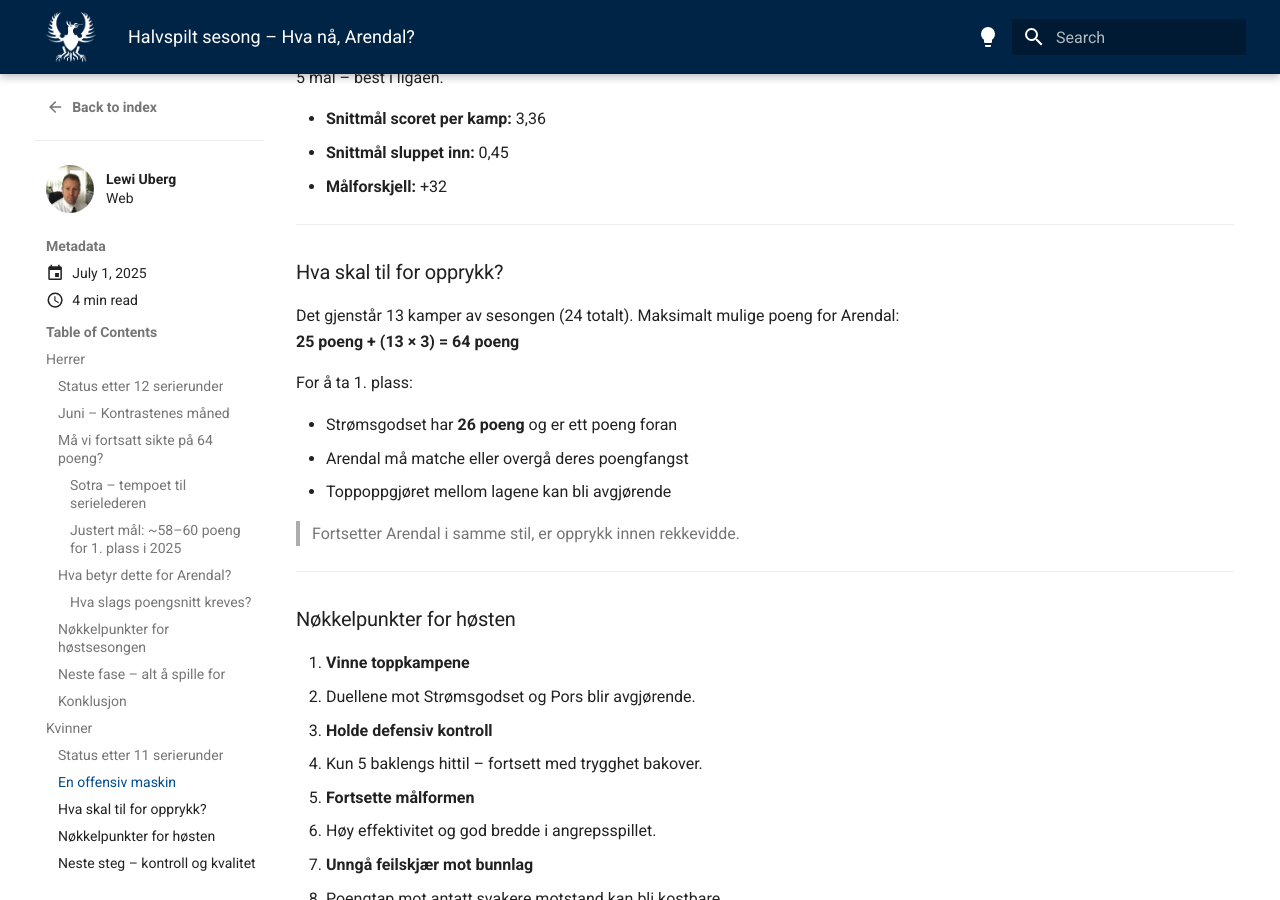
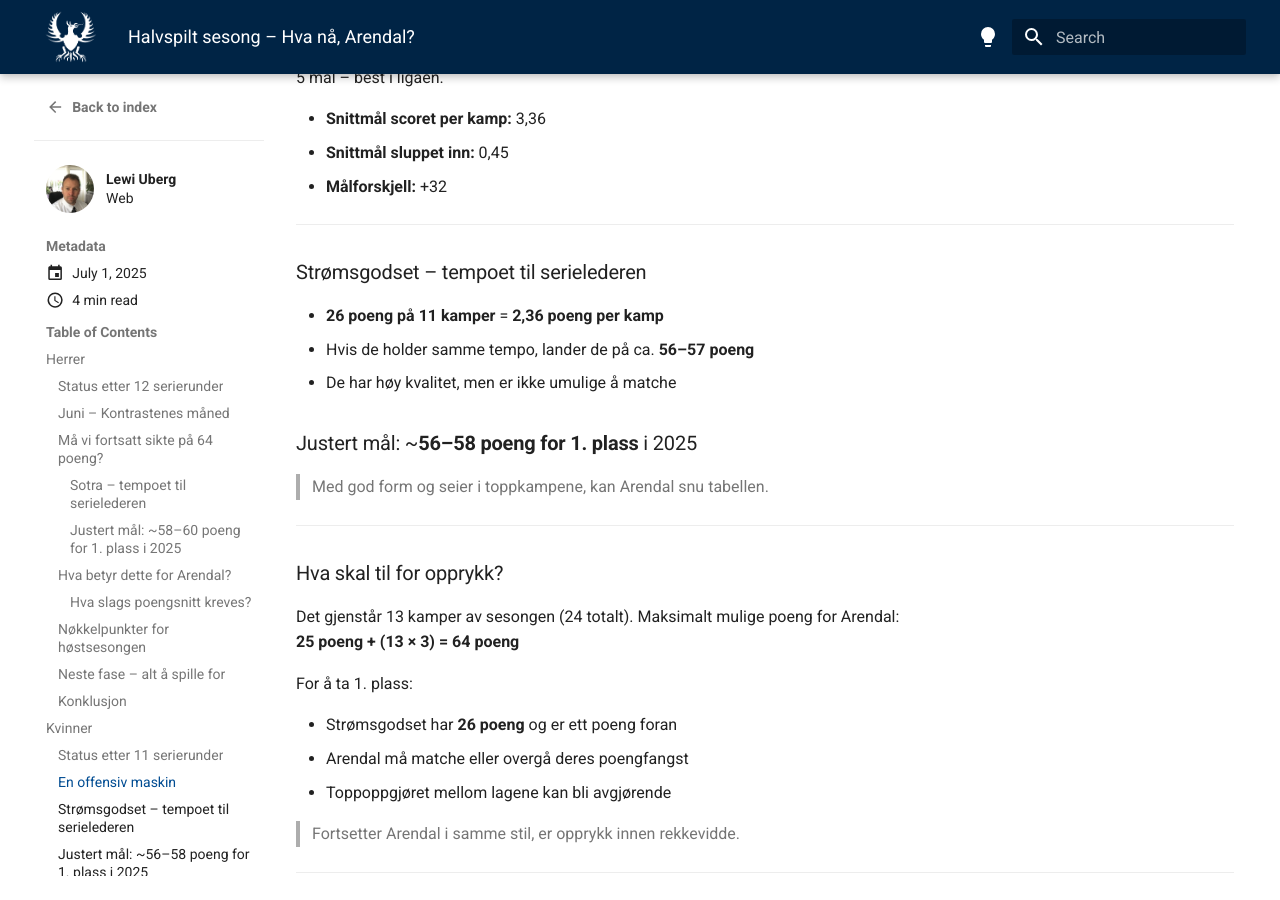
Before and after one commit to lewiuberg/forza-arendal, an MkDocs documentation site: the page built from docs/blog/posts/2025-07-01.md, in a window 1280 px wide and 900 px high, scrolled down 3582 px. Built offline with MkDocs 1.6.1 and Material for MkDocs 9.7.7, drawn with Linux system fonts in a browser that asks for light colours; comment, search, counter and statistics services are not loaded.

Commit message:
Add analysis of Strømsgodset's performance and adjusted goals for Arendal's season

```diff
--- a/docs/blog/posts/2025-07-01.md
+++ b/docs/blog/posts/2025-07-01.md
@@ -281,6 +281,18 @@
 
 ---
 
+### Strømsgodset – tempoet til serielederen
+
+- **26 poeng på 11 kamper** = **2,36 poeng per kamp**
+- Hvis de holder samme tempo, lander de på ca. **56–57 poeng**
+- De har høy kvalitet, men er ikke umulige å matche
+
+### Justert mål: ~**56–58 poeng for 1. plass** i 2025
+
+> Med god form og seier i toppkampene, kan Arendal snu tabellen.
+
+---
+
 ### Hva skal til for opprykk?
 
 Det gjenstår 13 kamper av sesongen (24 totalt). Maksimalt mulige poeng for Arendal:
```
